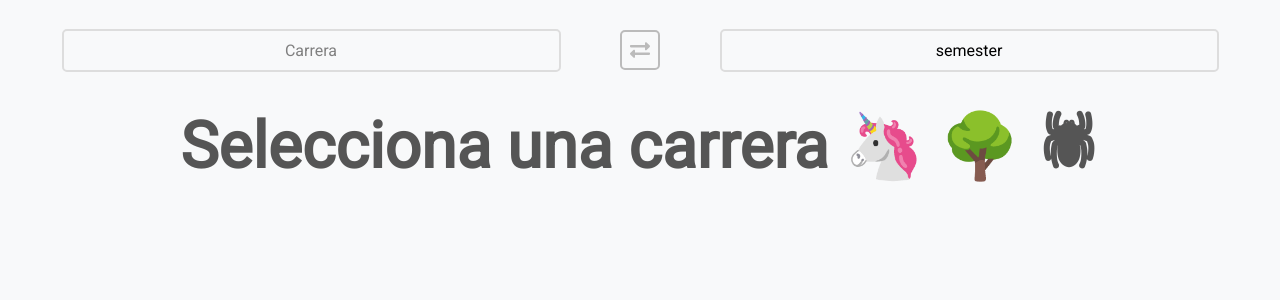
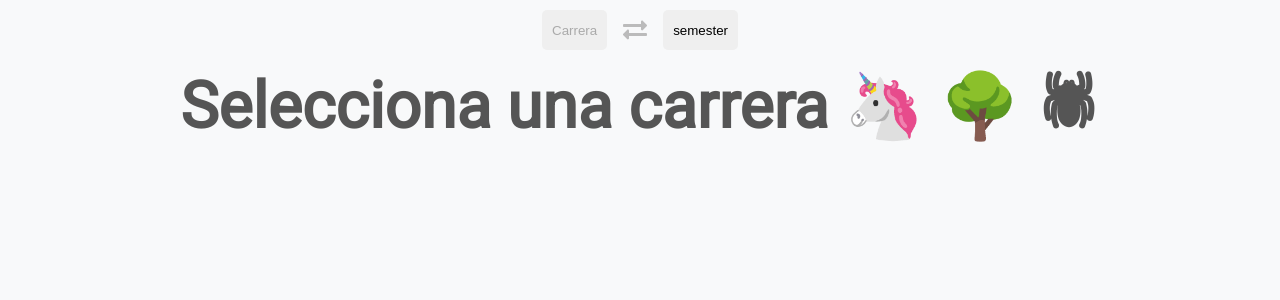
Before and after one commit to leoopez/RoadMapUpiita, a React (Create React App) app: page / in a window 1280 px wide. Shown: the top 300 px of the page. Built offline with nearby package versions, Linux system fonts and the light colour scheme.

Commit message:
side-bar menu

```diff
--- a/src/Components/App.css
+++ b/src/Components/App.css
@@ -62,6 +62,12 @@ a{
     align-items: center;
     justify-content: center;
     gap: 1rem;
+}
+
+.btn {
+    border: none;
+    border-radius: var(--border-size);
+    padding: 0 1rem;
 }
 
 .parent--space {
@@ -158,6 +164,9 @@ a{
 }
 .application {
     min-height: 100vh;
+    display: flex;
+    flex-direction: column;
+    align-items: center;
 }
 /* Units style render*/
 
@@ -293,61 +302,70 @@ a{
 
 /* Settings of Units */
 
-.nav-container{
-    font-weight: 500;
-    height: 10rem;
+.settings {
+    padding: 1rem;
+    max-width: 40rem;
+    justify-content: space-around;
 }
 
-.nav{
-    display: flex;
-    align-items: center;
-    justify-content: space-evenly;
-    font-weight: 400;
-    font-size: 1.6rem;
+.settings > div{
+    align-self: auto;
 }
 
-.nav-item{
-    cursor: pointer;
-    border-radius: var(--border-size);
-    border: solid #ddd 0.2rem;
-    padding: 1rem 1.5rem;
-    transition: background-color var(--speed-fast);
-    width: calc(40% - 5px);
+.btn--settings {
+
 }
 
-.nav-icon {
-    border-radius: var(--border-size);
-    border:solid 0.2rem #bbb;
+.sidebar--nav {
+    display: flex;
+    flex-direction: column;
+    padding: 1rem;
+    gap: 1rem;
 }
 
-.nav-item:hover,
-.nav-item:active{
-    background-color: #ddd;
+.sidebar--nav--item {
+    background-color: green;
+}
+
+.sidebar--container{
+    position: fixed;
+    top: 0;
+    z-index: 100;
+    height: 100vh;
+    width: 25rem;
+    font-size: 2rem;
+    background-color:white;
+    box-shadow: 0 0 1rem 1rem #aaa;
+
+    border-radius: var(--border-size-bg);
+}
+
+
+.sidebar--container-l{
+    left: -100%;
+    transition: left var(--speed-normal);
+}
+
+.sidebar--container-l.active {
+    left: 0;
+}
+
+.sidebar--container-r{
+    right: -100%;
+    transition: right var(--speed-normal);
+}
+
+.sidebar--container-r.active {
+    right: 0;
 }
 
 .icon--left{
     margin-left: auto;
 }
 
-.nav--secundary{
-    height: 100vh;
-    position: absolute;
-    top: -1rem;
-    width: 50%;
-    z-index: 20;
-    background-color: white;
-    box-shadow: 0 1rem 10rem 10rem #ddd;
-    border-radius: var(--border-radious);
+.icon--right{
+    margin-right: auto;
 }
-
-.left {
-    left: 0;
-}
-
-.right {
-    right: 0;
-}
-/* UI Components */
 
 .waiting-room{
     width: 100%;
@@ -359,7 +377,6 @@ a{
     font-size: 6.4rem;
 }
 
-
 /* Desktop queries */
 
 @media only screen and (min-width: 40em) {
--- a/src/Components/Main/Application/ApplicationActions.js
+++ b/src/Components/Main/Application/ApplicationActions.js
@@ -14,9 +14,8 @@ export const changeGroup = group => {
   };
 };
 
-export const changeOrder = (down = true) => {
+export const changeOrder = () => {
   return {
-    type: "CHANGE_CAREER",
-    payload: down,
+    type: "CHANGE_ORDER",
   };
 };
--- a/src/Components/Main/Application/ApplicationContext.js
+++ b/src/Components/Main/Application/ApplicationContext.js
@@ -11,7 +11,7 @@ export const useApplication = () => useContext(ApplicationContext);
 const initialState = {
   career: null,
   group: "semester",
-  order: null,
+  order: false,
 };
 
 export default function ApplicationProvider({ children }) {
@@ -28,8 +28,8 @@ export default function ApplicationProvider({ children }) {
     dispatch(changeGroup(group));
   };
 
-  const triggerActionOrder = order => {
-    dispatch(changeOrder(order));
+  const triggerActionOrder = () => {
+    dispatch(changeOrder());
   };
 
   return (
--- a/src/Components/Main/Application/ApplicationReducer.js
+++ b/src/Components/Main/Application/ApplicationReducer.js
@@ -6,7 +6,7 @@ export default function reducer(state, action) {
       return {
         career: action.payload,
         group: "semester",
-        order: "down_up",
+        order: false,
       };
     case "CHANGE_GROUP":
       return {
@@ -16,7 +16,7 @@ export default function reducer(state, action) {
     case "CHANGE_ORDER":
       return {
         ...state,
-        order: action.payload,
+        order: !state.order,
       };
     default:
       return state;
--- a/src/Components/Main/Application/ApplicationSettings.js
+++ b/src/Components/Main/Application/ApplicationSettings.js
@@ -3,37 +3,97 @@ import React, { useState } from "react";
 
 import useClose from "../../../custom-hooks/useClose";
 
-import { CAREERS, GROUP_BY, ORDER_BY } from "../../../config";
+import { CAREERS, GROUP_BY } from "../../../config";
 import { useApplication } from "./ApplicationContext";
 
-import {
-  FaAngleDoubleUp,
-  FaChevronRight,
-  FaChevronDown,
-  FaWindowClose,
-  FaExchangeAlt,
-} from "react-icons/fa";
+import { FaWindowClose, FaExchangeAlt, FaRobot } from "react-icons/fa";
 
 export default function AplicationSettings() {
-  const { career, group } = useApplication();
+  const {
+    career,
+    group,
+    triggerActionCareer,
+    triggerActionGroup,
+    triggerActionOrder,
+  } = useApplication();
+  const [openSidebarCareer, setOpenSidebarCareer] = useState(false);
+  const [openSidebarGroup, setOpenSidebarGroup] = useState(false);
+
+  const ref_left = useClose(false, setOpenSidebarCareer);
+  const ref_right = useClose(false, setOpenSidebarGroup);
 
   return (
-    <nav className='nav-container'>
-      <ul className='flex-container parent--space nav'>
-        <li className='flex-container flex-container--center nav-item'>
-          <span className='nav--text'>
-            {career || <span style={{ color: "gray" }}>Carrera</span>}
-          </span>
-        </li>
-        <span className='icon--container nav-icon'>
+    <>
+      <div className='flex-container settings'>
+        <button
+          className='btn btn--settings'
+          onClick={() =>
+            setOpenSidebarCareer(openSidebarCareer => !openSidebarCareer)
+          }>
+          {career || <span style={{ color: "#aaa" }}>Carrera</span>}
+        </button>
+        <span className='icon--container' onClick={() => triggerActionOrder()}>
           <FaExchangeAlt size={"100%"} color={"#bbb"} />
         </span>
-        <li className='flex-container flex-container--center nav-item'>
-          <span className='nav--text'>
-            {group || <span style={{ color: "gray" }}>Agrupar</span>}
-          </span>
-        </li>
-      </ul>
-    </nav>
+
+        <button
+          className='btn btn--settings'
+          onClick={() =>
+            setOpenSidebarGroup(openSidebarGroup => !openSidebarGroup)
+          }>
+          {group || <span style={{ color: "#aaa" }}>Agrupar por:</span>}
+        </button>
+      </div>
+      <div
+        ref={ref_left}
+        className={`sidebar--container sidebar--container-l ${
+          openSidebarCareer ? "active" : ""
+        }`}>
+        <span
+          className='icon--container icon--left'
+          onClick={() => setOpenSidebarCareer(open => !open)}>
+          <FaWindowClose size={"100%"} color={"#bbb"} />
+        </span>
+        <nav>
+          <ul
+            className='sidebar--nav'
+            onClick={() =>
+              setOpenSidebarCareer(openSidebarCareer => !openSidebarCareer)
+            }>
+            {CAREERS.map((item, key) => (
+              <li key={key} onClick={() => triggerActionCareer(item)}>
+                <button className='btn btn--settings'>{item}</button>
+              </li>
+            ))}
+          </ul>
+        </nav>
+      </div>
+      <div
+        ref={ref_right}
+        className={`sidebar--container sidebar--container-r ${
+          openSidebarGroup ? "active" : ""
+        }`}>
+        <span
+          className='icon--container icon--right'
+          onClick={() =>
+            setOpenSidebarGroup(openSidebarGroup => !openSidebarGroup)
+          }>
+          <FaWindowClose size={"100%"} color={"#bbb"} />
+        </span>
+        <nav>
+          <ul
+            className='sidebar--nav'
+            onClick={() =>
+              setOpenSidebarGroup(openSidebarGroup => !openSidebarGroup)
+            }>
+            {GROUP_BY.map((item, key) => (
+              <li key={key} onClick={() => triggerActionGroup(item)}>
+                <button className='btn btn--settings'>{item}</button>
+              </li>
+            ))}
+          </ul>
+        </nav>
+      </div>
+    </>
   );
 }
--- a/src/Components/Main/Application/RoadMap/RoadMap.js
+++ b/src/Components/Main/Application/RoadMap/RoadMap.js
@@ -22,6 +22,6 @@ export default function RoadMap() {
       group={it}
     />
   ));
-
+  if (order) renderUnits.reverse();
   return <div className='grid-container--center'>{renderUnits}</div>;
 }
--- a/src/config.js
+++ b/src/config.js
@@ -2,7 +2,6 @@
 
 export const CAREERS = ["Mecatronica", "Telematica", "Bionica"];
 export const GROUP_BY = ["semester", "level"];
-export const ORDER_BY = ["M-m", "m-M"];
 
 export const URL_FETCH_DATA = data => `http://localhost:3001/${data}`;
 
--- a/src/utils/useFetchData.js
+++ b/src/utils/useFetchData.js
@@ -1,7 +1,7 @@
 /** @format */
 
 import { useEffect, useState } from "react";
-import { saveJSON, loadJSON } from "./useSaveLocalData";
+// import { saveJSON, loadJSON } from "./useSaveLocalData";
 import { URL_FETCH_DATA } from "../config";
 export default function useFetchData(data) {
   const [error, setError] = useState();
@@ -9,25 +9,18 @@ export default function useFetchData(data) {
   const [loading, setLoading] = useState(true);
 
   useEffect(() => {
-    setLoading(true);
-    const loadData = loadJSON(data);
-    if (loadData) {
-      setUnits(loadData);
-      setLoading(false);
-    } else {
-      const getData = async data => {
+    const getData = async data => {
         try {
           const res = await fetch(URL_FETCH_DATA(data));
           const resJson = await res.json();
           setUnits(resJson);
           setLoading(false);
-          saveJSON(data, resJson);
         } catch (err) {
           setError(err);
         }
       };
       getData(data);
-    }
+
   }, [data]);
 
   return { loading, error, units };
```
